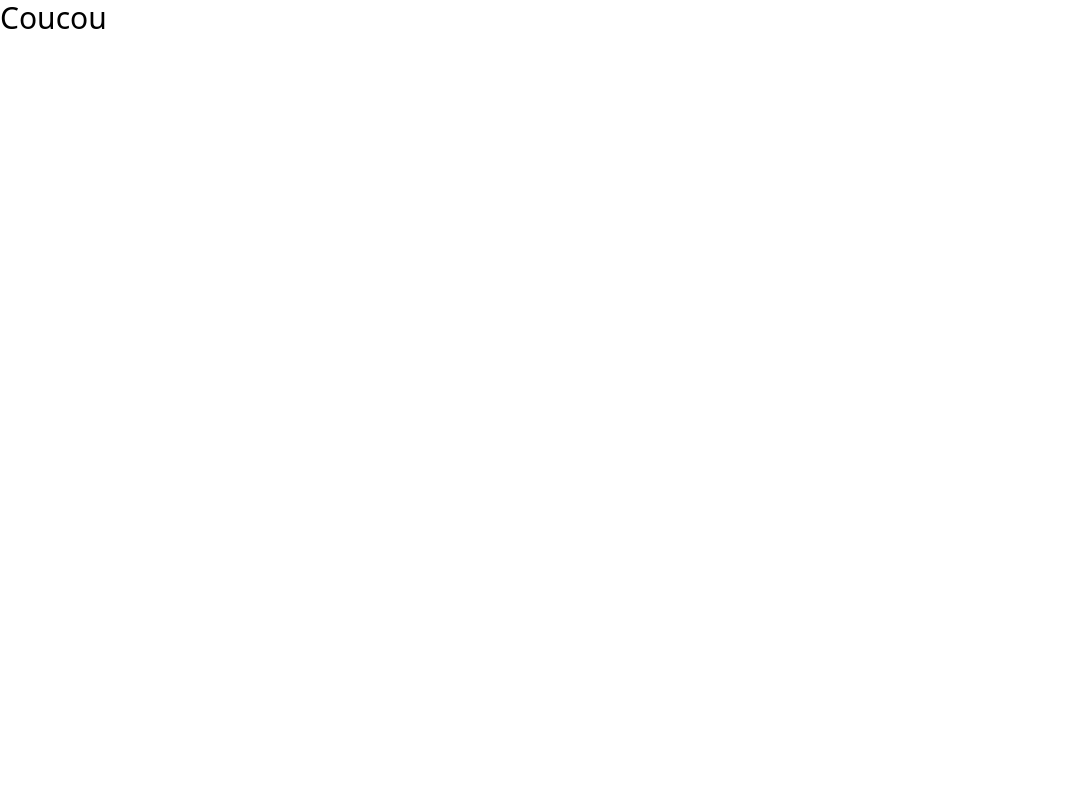
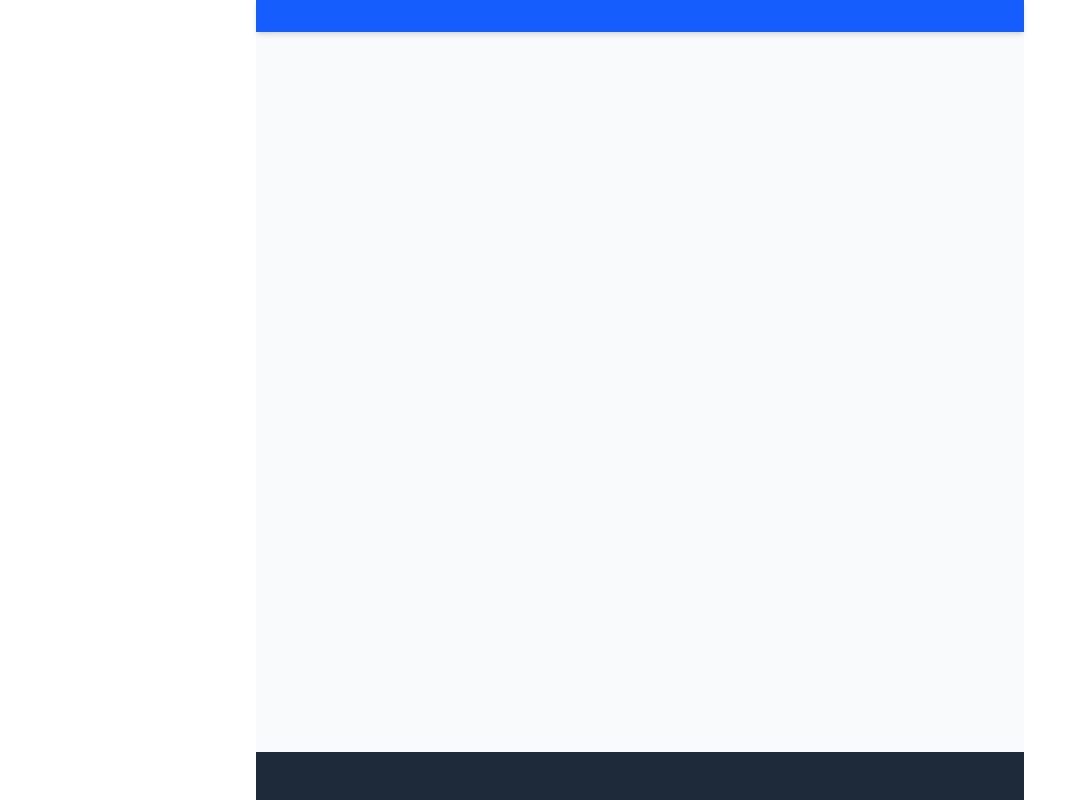
Before and after one commit to HugoLaurent/POOPAY_WEB, a React (Vite) app: page / in a window 1280 px wide. Shown: the whole page, without its empty margins (0-1086 px from the left). Built offline with nearby package versions, Linux system fonts and the light colour scheme.

Commit message:
✨ Ajout des composants Header, Footer et Home

```diff
--- a/src/App.jsx
+++ b/src/App.jsx
@@ -1,10 +1,17 @@
+import { BrowserRouter, Routes, Route } from "react-router-dom";
+import Layout from "./components/Layout";
+import Home from "./pages/Home";
 import "./App.css";
 
 function App() {
   return (
-    <>
-      <p className="text-3xl">Coucou</p>
-    </>
+    <BrowserRouter>
+      <Routes>
+        <Route path="/" element={<Layout />}>
+          <Route index element={<Home />} />
+        </Route>
+      </Routes>
+    </BrowserRouter>
   );
 }
 
--- /dev/null
+++ b/src/components/Footer.jsx
@@ -0,0 +1,3 @@
+export default function Footer() {
+  return <footer className="bg-gray-800 text-gray-200 py-6 mt-12"></footer>;
+}
--- /dev/null
+++ b/src/components/Header.jsx
@@ -0,0 +1,7 @@
+export default function Header() {
+  return (
+    <header className="bg-blue-600 text-white py-4 shadow-md">
+      <nav className="container mx-auto flex justify-between items-center px-4"></nav>
+    </header>
+  );
+}
--- /dev/null
+++ b/src/pages/Home.jsx
@@ -0,0 +1,3 @@
+export default function Home() {
+  return <div className="space-y-10"></div>;
+}
```
